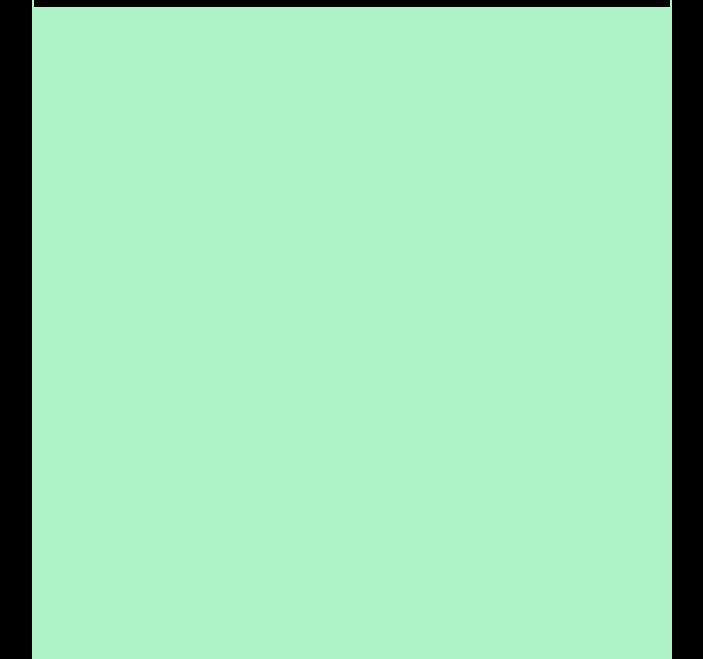
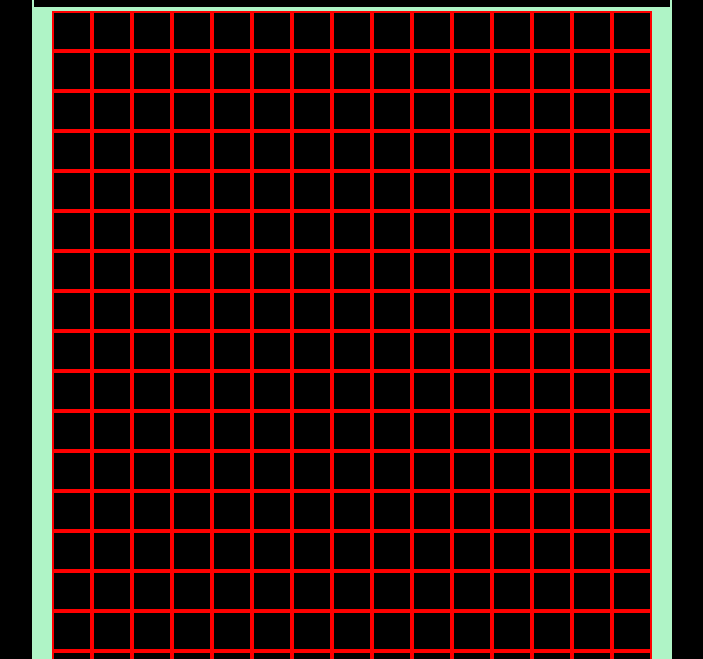
Before and after one commit to mlewis2257/snake-game, a plain HTML site: page index.html in a window 1280 px wide. Shown: the part 141-800 px from the top of the page, without its empty margins (288-991 px from the left). Drawn offline with Linux system fonts and the light colour scheme.

Commit message:
grid pattern added

```diff
--- a/css/style.css
+++ b/css/style.css
@@ -23,6 +23,7 @@ body {
 #board {
   height: 800px;
   width: 100%;
+  margin: 0;
   border: 2px solid #aff4c6;
   background-color: #aff4c6;
 }
@@ -31,3 +32,17 @@ header {
   display: flex;
   justify-content: space-between;
 }
+#game_grid {
+  display: flex;
+  flex-wrap: wrap;
+  justify-content: center;
+}
+
+.gridPattern {
+  box-sizing: border-box;
+  height: 40px;
+  width: 40px;
+  margin: 0;
+  background-color: black;
+  border: 2px solid red;
+}
--- a/js/main.js
+++ b/js/main.js
@@ -1,15 +1,27 @@
 /*----- constants -----*/
+const gridDiv = document.getElementById("game_grid");
 
 /*----- state variables -----*/
 let board, score, snake, food, direction;
 /*----- cached elements  -----*/
 
+// const gridDiv = document.getElementById("game_grid");
 /*----- event listeners -----*/
 
 /*----- functions -----*/
+const renderGrid = () => {
+  for (let i = 0; i < 440; i++) {
+    let gridPattern = document.createElement("div");
+    gridPattern.classList.add("gridPattern");
+    gridDiv.appendChild(gridPattern);
+  }
+};
 
+const render = () => {
+  renderGrid();
+};
 const init = () => {
-  snake = [[0, 0]];
+  render();
 };
 
 init();
```
